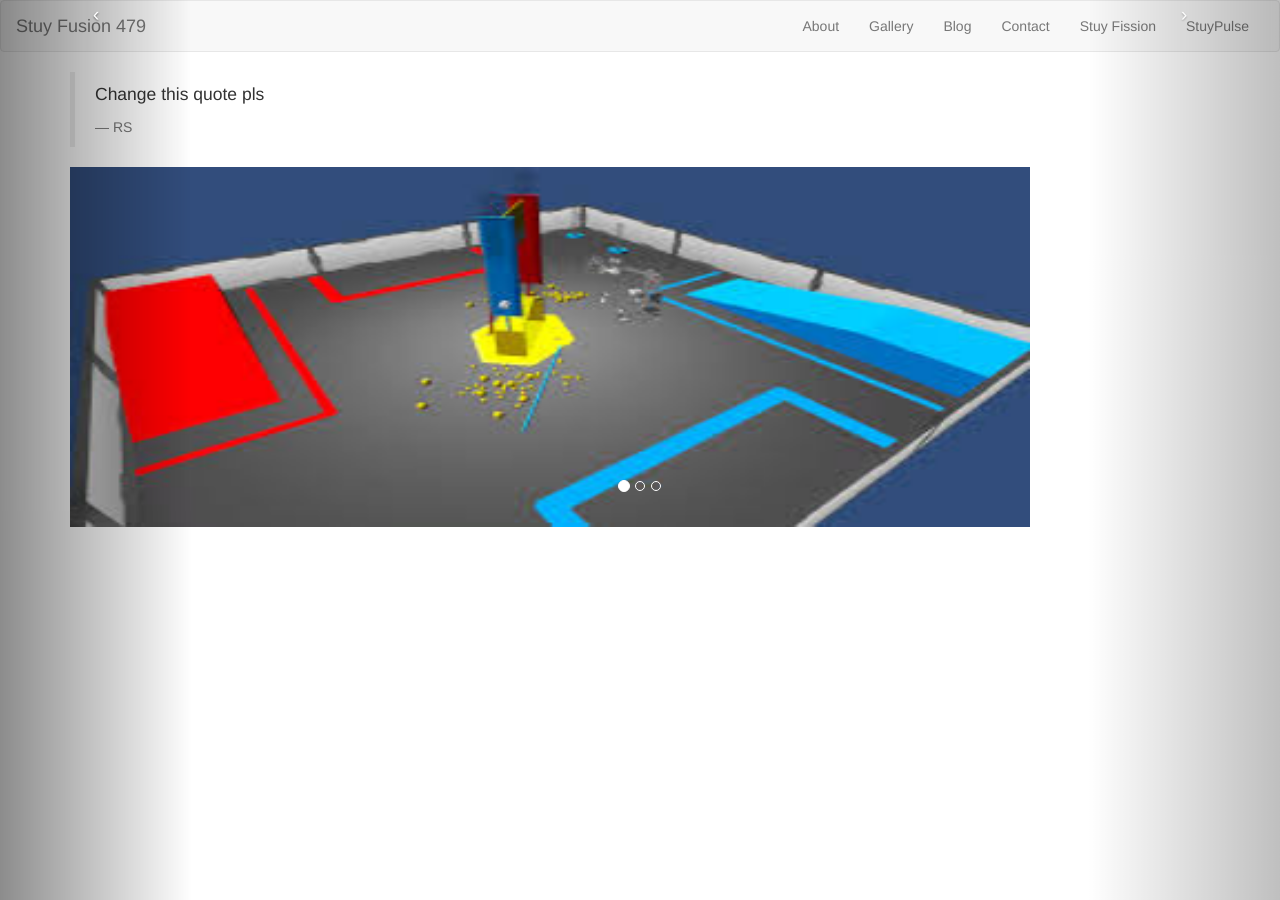
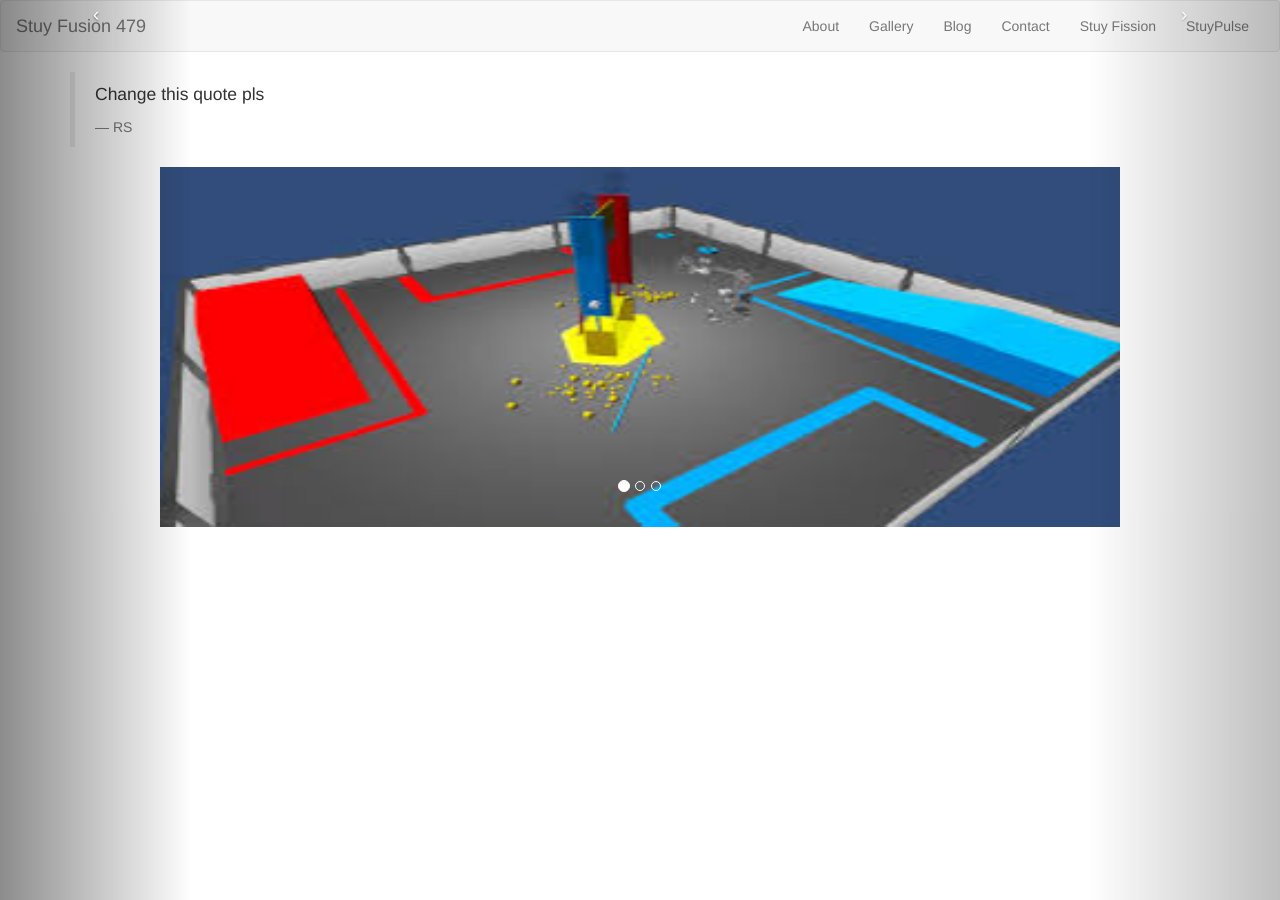
Before and after one commit to stuyfusion/stuyfusion.github.io, a Jekyll site: the page built from index.html, in a window 1280 px wide. Built offline with Jekyll 4.4.1, drawn with Linux system fonts in a browser that asks for light colours; nearby versions of some CDN libraries.

Commit message:
Update index.html

```diff
--- a/index.html
+++ b/index.html
@@ -18,7 +18,7 @@ layout: default
     <li data-target="#myCarousel" data-slide-to="2"></li>
   </ol>
   <!-- Items -->
-  <div class="carousel-inner" style="width:960px;height:360px">
+  <div class="carousel-inner" style="width:960px;height:360px;margin:0 auto;">
     <div class = "inner-item"></div>
       <div class="active item"><img src="images/image1.jpg"  alt="we totally do work" style="width:960px;height:360px" class="img-responsive center-block"  align="center" /></div>
       <div class="item"><img  src="images/image2.jpg" alt="" style="width:960px;height:360px" class="img-responsive center-block"/></div>
```
